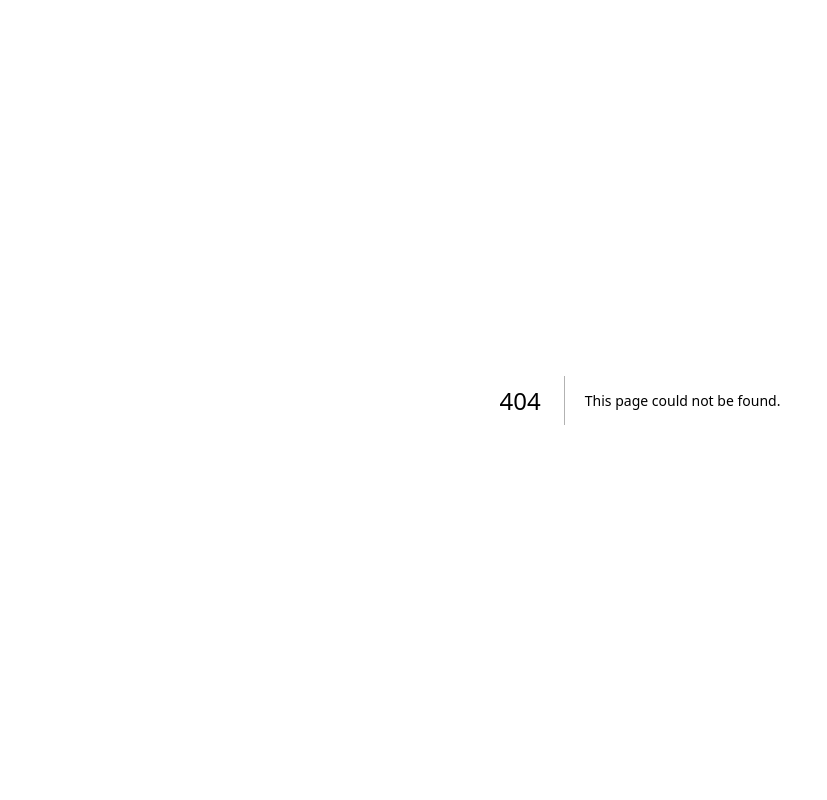
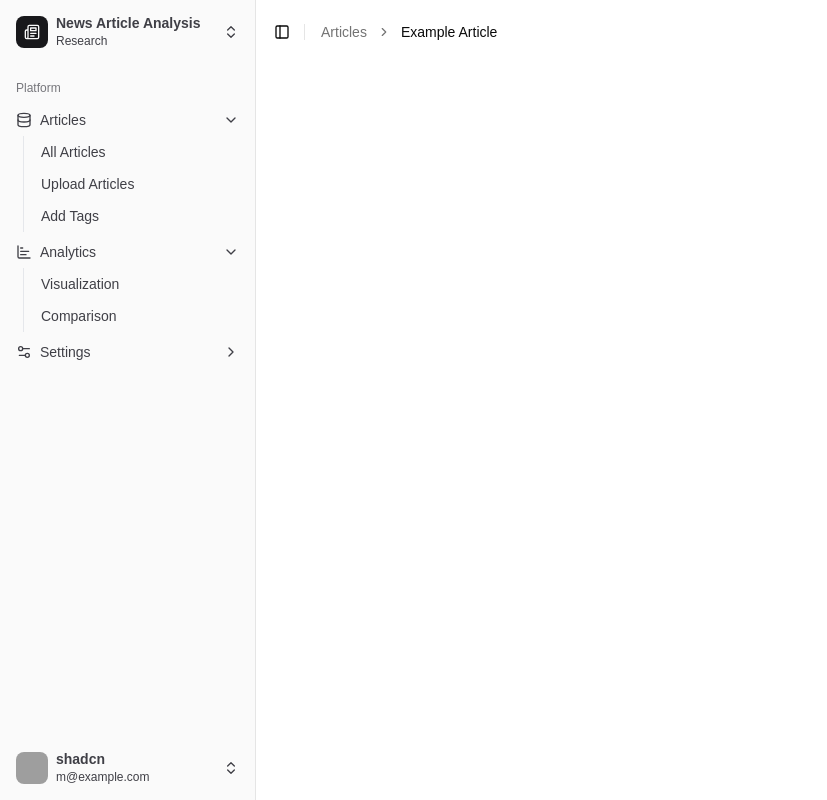
Before and after one commit to imbensonchiu/insight-link, a Next.js app: page /articles/example in a window 1280 px wide. Before the commit this address had no page. Shown: the whole page, without its empty margins (0-827 px from the left). Built offline with nearby package versions, Linux system fonts and the light colour scheme; grey boxes are pictures that could not be loaded.

Commit message:
add example article

```diff
--- /dev/null
+++ b/app/articles/example/page.jsx
@@ -0,0 +1,48 @@
+import { AppSidebar } from "@/components/app-sidebar"
+import {
+  Breadcrumb,
+  BreadcrumbItem,
+  BreadcrumbLink,
+  BreadcrumbList,
+  BreadcrumbPage,
+  BreadcrumbSeparator,
+} from "@/components/ui/breadcrumb"
+import { Separator } from "@/components/ui/separator"
+import {
+  SidebarInset,
+  SidebarProvider,
+  SidebarTrigger,
+} from "@/components/ui/sidebar"
+
+
+export default async function Page() {
+  return (
+    (<SidebarProvider>
+      <AppSidebar />
+      <SidebarInset>
+        <header
+          className="flex h-16 shrink-0 items-center gap-2 transition-[width,height] ease-linear group-has-[[data-collapsible=icon]]/sidebar-wrapper:h-12">
+          <div className="flex items-center gap-2 px-4">
+            <SidebarTrigger className="-ml-1" />
+            <Separator orientation="vertical" className="mr-2 h-4" />
+            <Breadcrumb>
+              <BreadcrumbList>
+                <BreadcrumbItem className="hidden md:block">
+                  <BreadcrumbLink href="#">
+                    Articles
+                  </BreadcrumbLink>
+                </BreadcrumbItem>
+                <BreadcrumbSeparator className="hidden md:block" />
+                <BreadcrumbItem>
+                  <BreadcrumbPage>Example Article</BreadcrumbPage>
+                </BreadcrumbItem>
+              </BreadcrumbList>
+            </Breadcrumb>
+          </div>
+        </header>
+        <div className="flex flex-1 flex-col gap-4 p-4 pt-0">
+        </div>
+      </SidebarInset>
+    </SidebarProvider>)
+  );
+}
```
